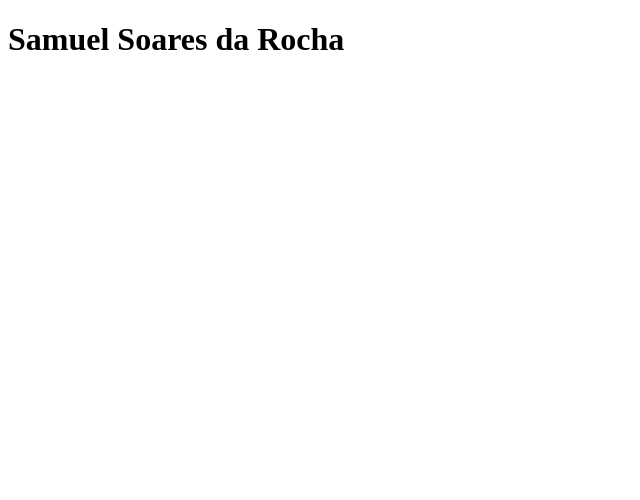
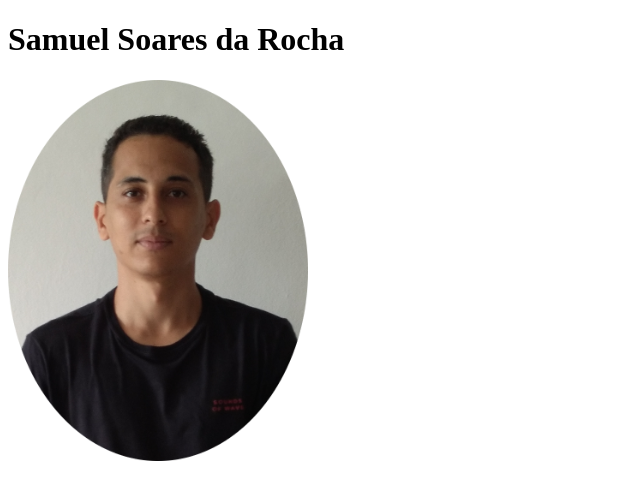
Before and after one commit to SamuelRocha91/samuelrocha91.github.io, a plain HTML site: page index.html in a window 1280 px wide. Shown: the whole page, without its empty margins (0-640 px from the left). Drawn offline with Linux system fonts and the light colour scheme.

Commit message:
adiciona foto de perfil e texto alternativo

```diff
--- a/index.html
+++ b/index.html
@@ -8,5 +8,7 @@
 </head>
 <body>
     <h1>Samuel Soares da Rocha</h1>
+    <img width="300px" src="Sem título.png" alt="Foto de perfil de Samuel Rocha">
+
 </body>
 </html>
```
Also changed, not shown: Sem título.png (added).
